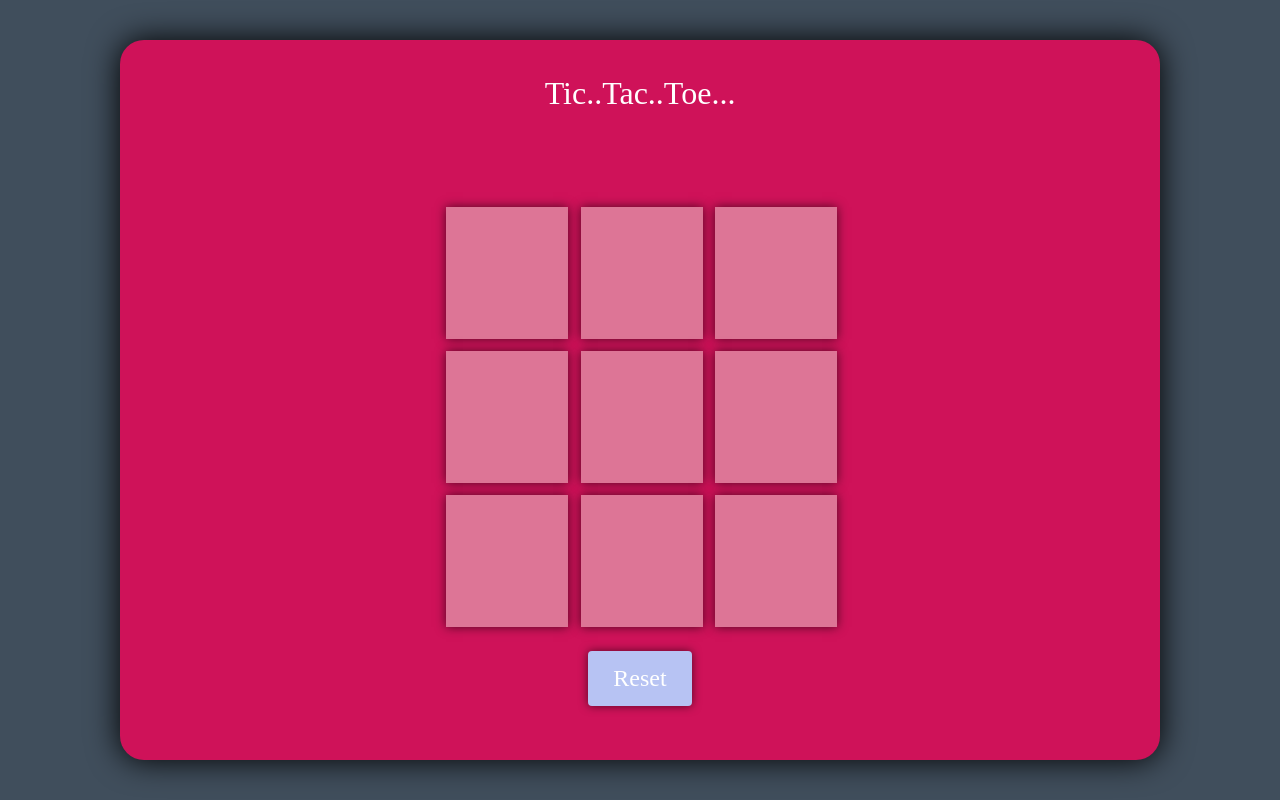
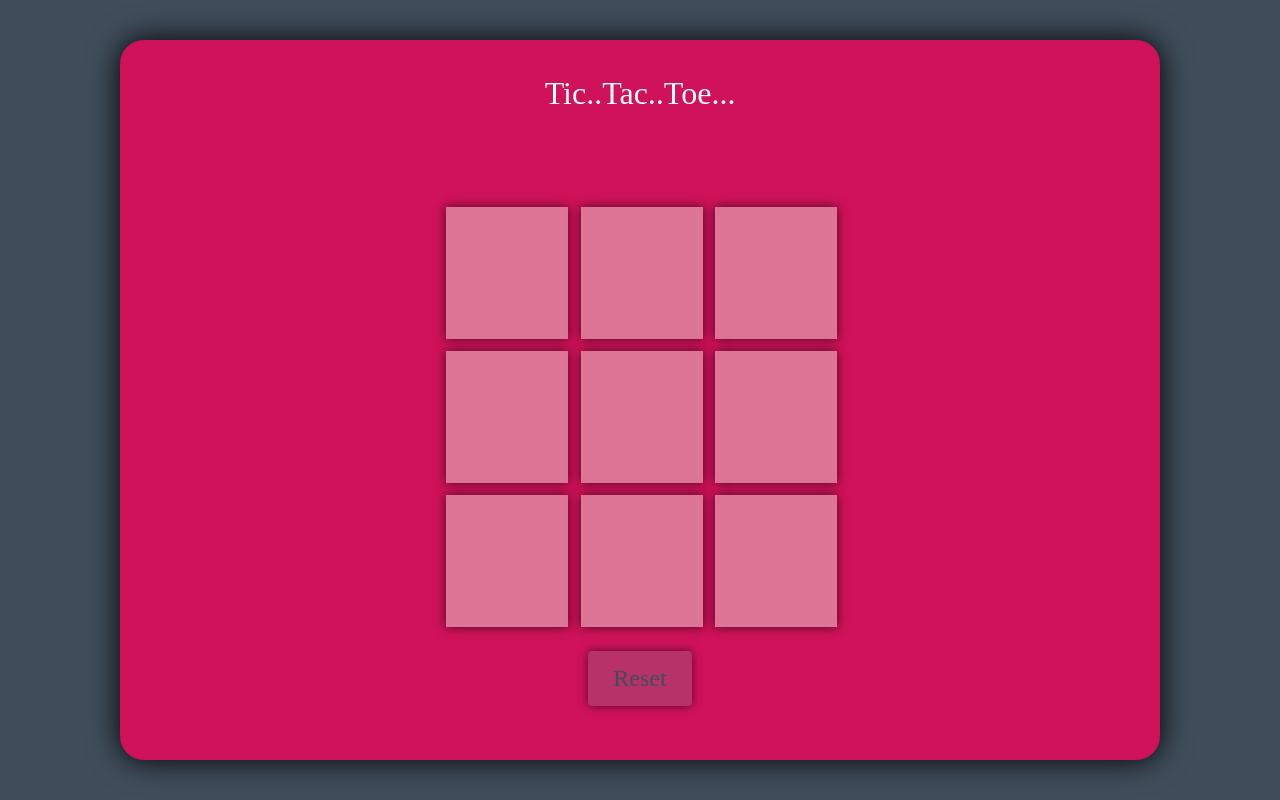
Before and after one commit to kimiesta/tic_tac_toe, a plain HTML site: page index.html in a window 1280 px wide. In both pictures the pointer is over the button "Reset". Drawn offline with Linux system fonts and the light colour scheme.

Commit message:
add hover on reset

```diff
--- a/style.css
+++ b/style.css
@@ -47,6 +47,10 @@ button {
     box-shadow: 0px 0px 10px rgba(0, 0, 0, 0.594);
     border: 0px;
 }
+button:hover {
+    background-color: rgb(183, 50, 105);
+    color: rgb(64, 78, 92);
+}
 #winlogic {
     margin: 1% 0%;
     padding: 1% 25% 3% 25%;
```
